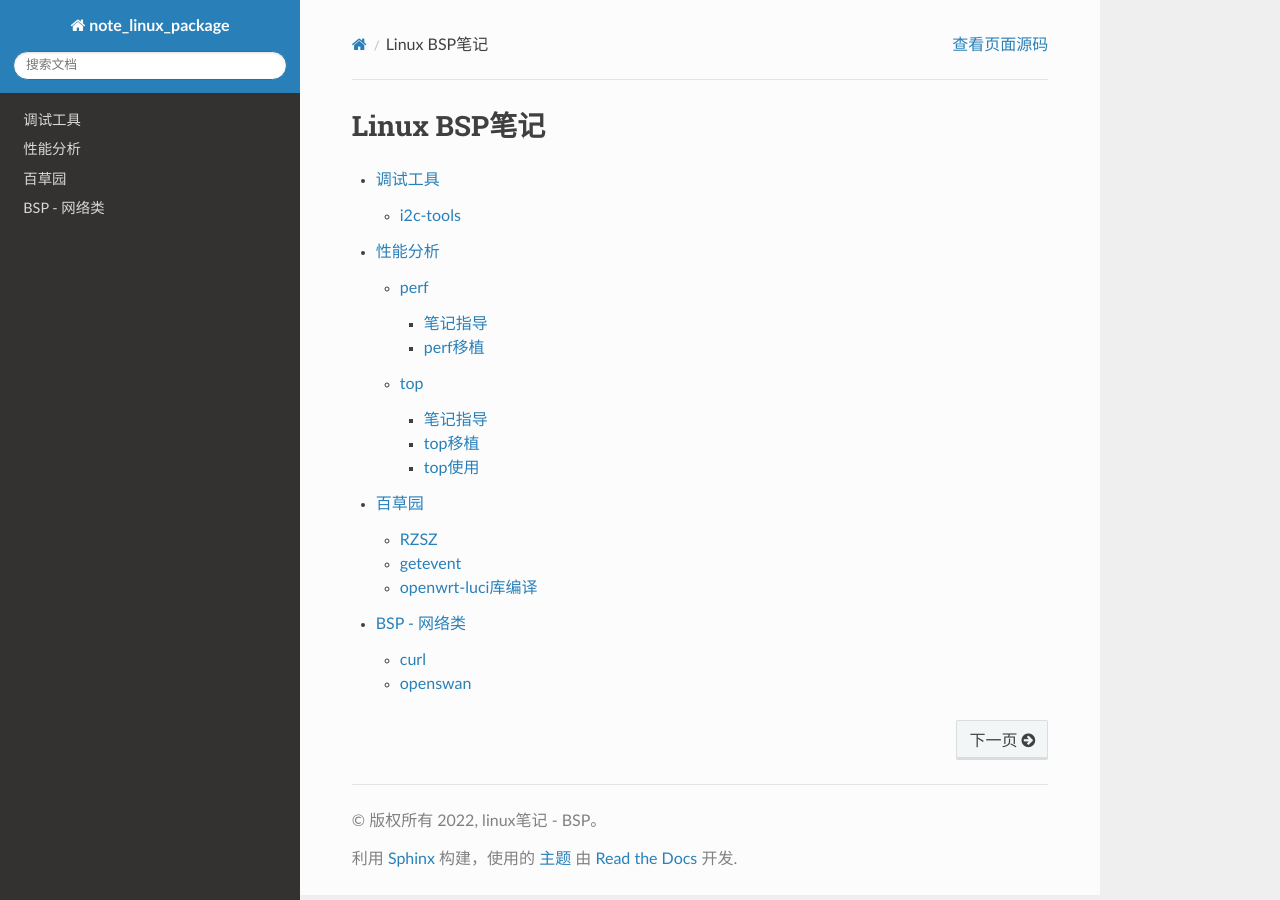
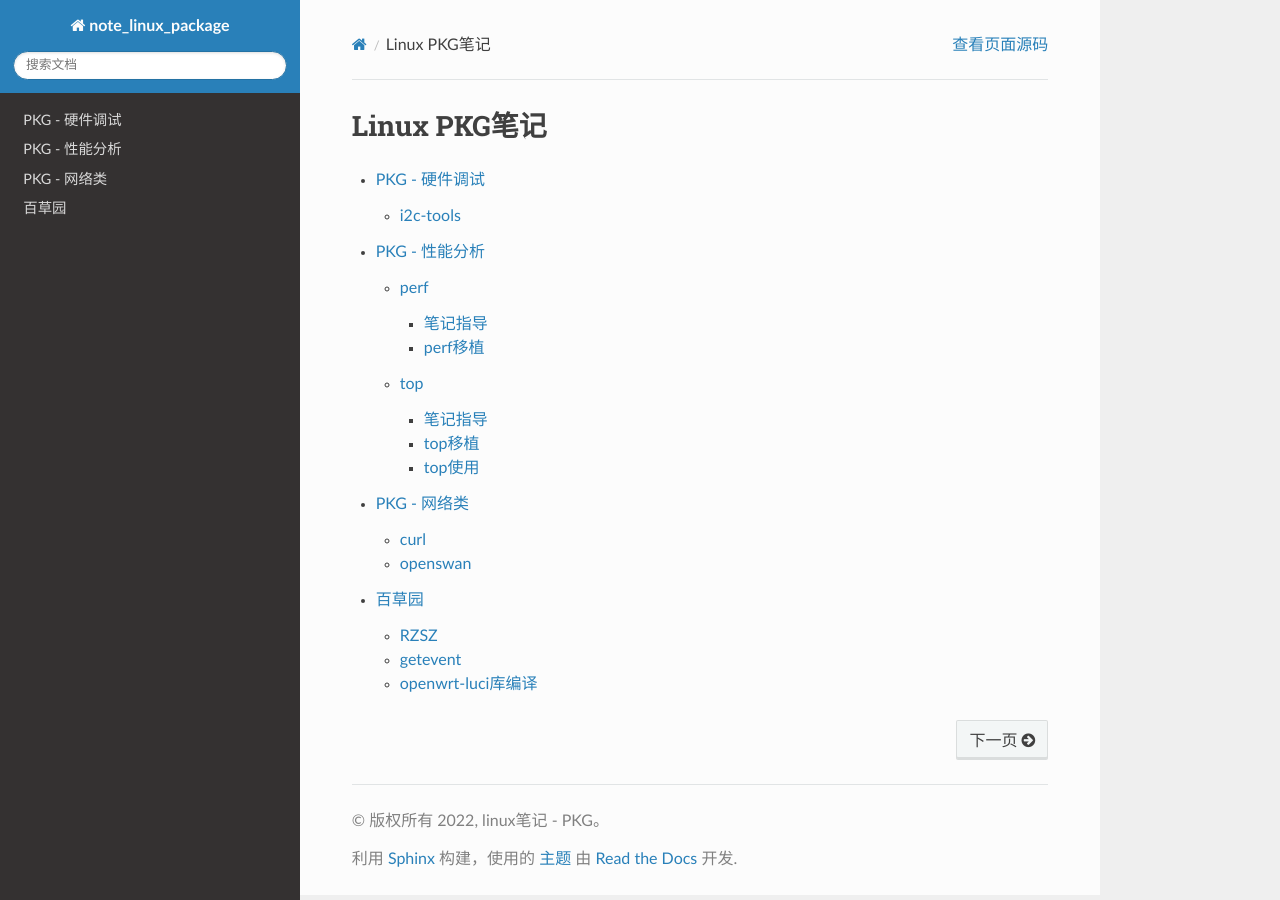
Before and after one commit to lzstudy/note_linux_bsp, a Sphinx documentation site: the page built from source/index.rst, in a window 1280 px wide. Built offline with Sphinx 7.4.7 and the Read the Docs theme 2.0.0, drawn with Linux system fonts in a browser that asks for light colours.

Commit message:
feat |> 改为pkg

```diff
--- a/source/conf.py
+++ b/source/conf.py
@@ -18,7 +18,7 @@
 # -- Project information -----------------------------------------------------
 
 project = 'note_linux_package'
-copyright = '2022, linux笔记 - BSP'
+copyright = '2022, linux笔记 - PKG'
 author = '子午'
 
 # The full version, including alpha/beta/rc tags
--- a/source/debug/index.rst
+++ b/source/hw/index.rst
@@ -1,4 +1,4 @@
-调试工具
+PKG - 硬件调试
 ========================================
 
 .. toctree::
--- a/source/index.rst
+++ b/source/index.rst
@@ -3,14 +3,14 @@
    You can adapt this file completely to your liking, but it should at least
    contain the root `toctree` directive.
 
-Linux BSP笔记
+Linux PKG笔记
 ==========================================
 
 .. toctree::
    :maxdepth: 3
    :titlesonly:
 
-   debug/index
+   hw/index
    perf/index
+   net/index
    misc/index
-   net/index
--- a/source/net/index.rst
+++ b/source/net/index.rst
@@ -1,4 +1,4 @@
-BSP - 网络类
+PKG - 网络类
 ========================================
 
 .. toctree::
--- a/source/perf/index.rst
+++ b/source/perf/index.rst
@@ -1,4 +1,4 @@
-性能分析
+PKG - 性能分析
 ========================================
 
 .. toctree::
```
Also changed, not shown: source/hw/i2c-tools.rst (renamed from source/debug/i2c-tools.rst).
